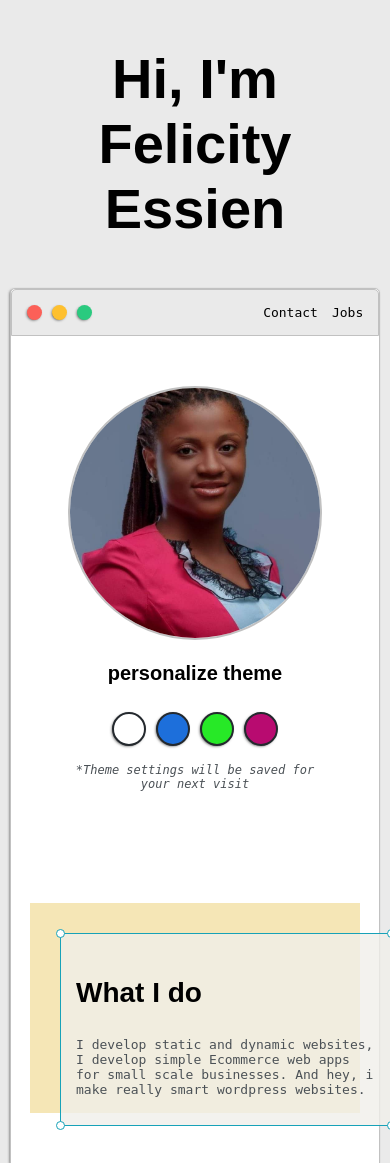
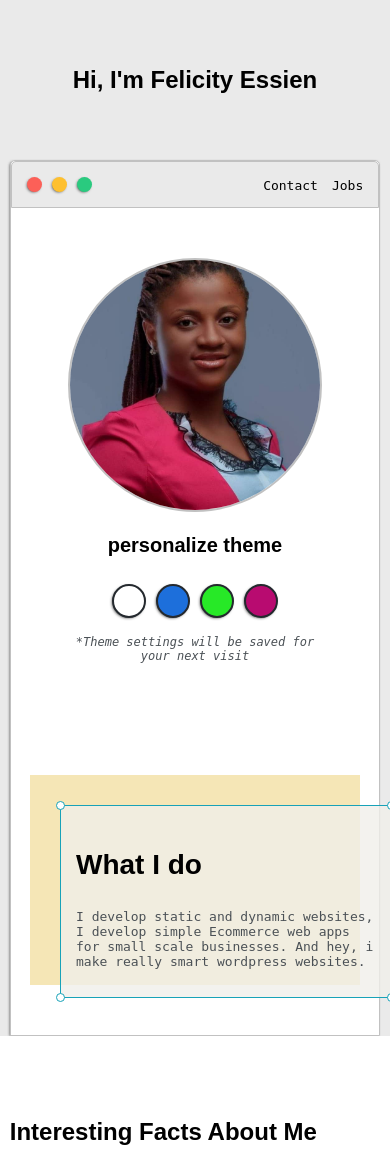
Before and after one commit to felabel/portfolio, a PHP site: page / in a window 390 px wide. Shown: the top 1163 px of the page. Run offline with PHP 8.4, Linux system fonts and the light colour scheme.

Commit message:
Update style.css

```diff
--- a/css/style.css
+++ b/css/style.css
@@ -180,5 +180,8 @@ h6{font-size: 1rem;}
   .right-column{
       justify-content: center;
   }
+  .myname{
+      Font-size : 1.5rem;
+  }
 
 }
```
